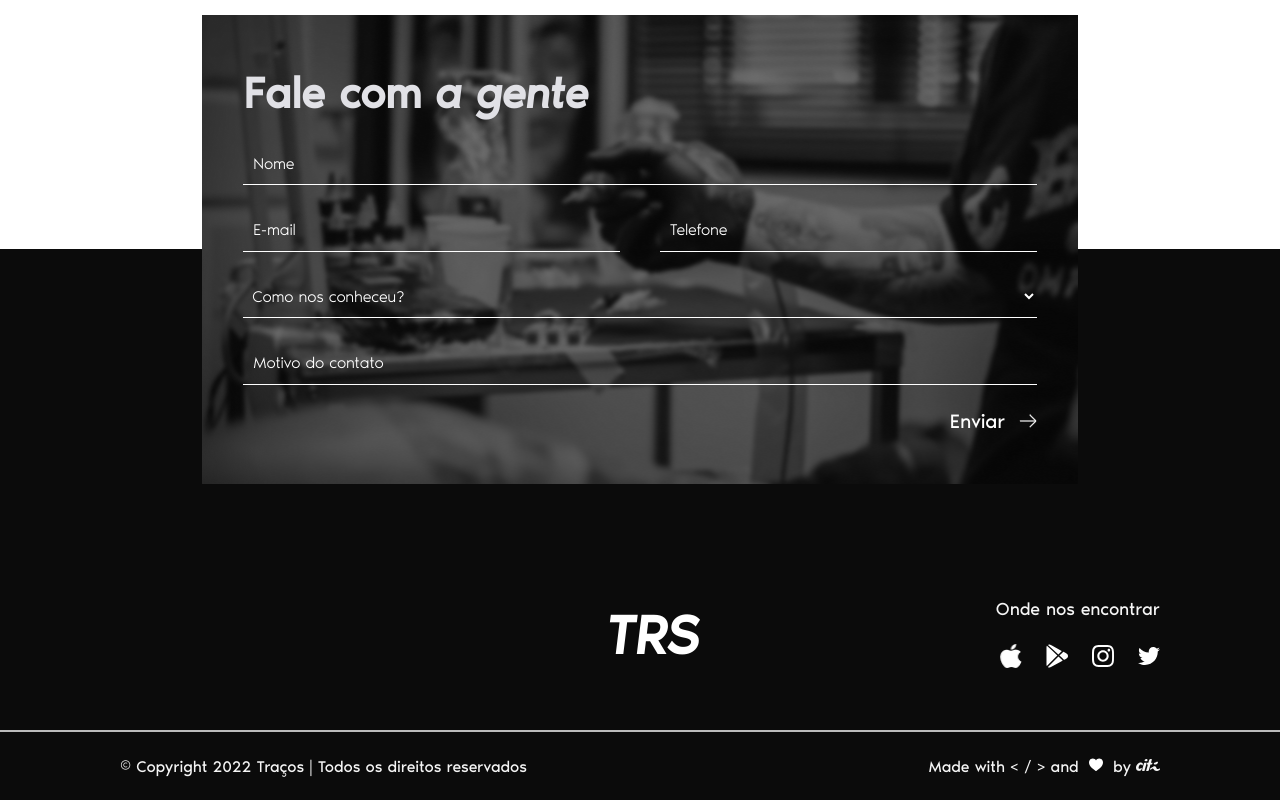
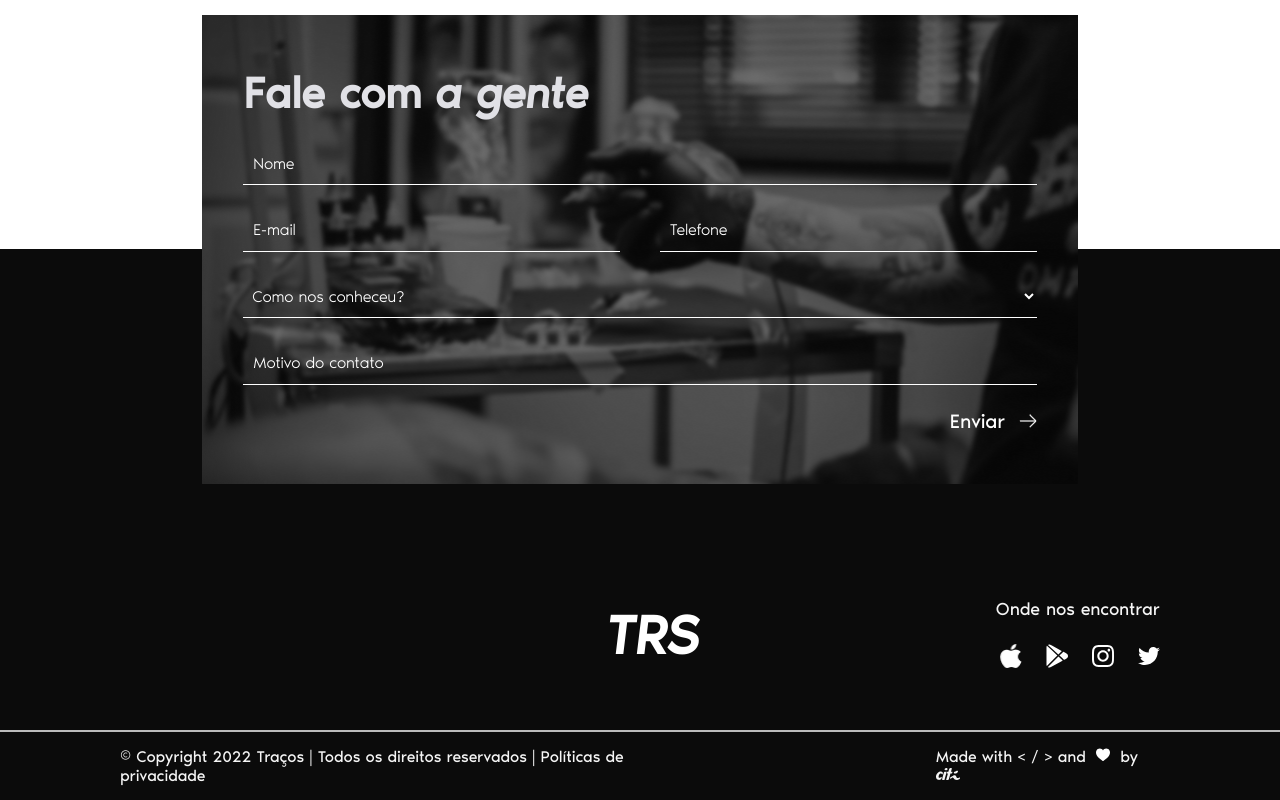
Before and after one commit to citi-onboarding/Tracos-onepage, a React (Create React App) app in the folder client/: page / in a window 1280 px wide. Shown: the part 3130-3930 px from the top of the page. Built offline with nearby package versions, Linux system fonts and the light colour scheme; no server answers.

Commit message:
feature[feature/privacy-policy-footer]: change color and width of copyright

```diff
--- a/client/src/components/Footer/index.tsx
+++ b/client/src/components/Footer/index.tsx
@@ -6,6 +6,8 @@ import {
     Social,
     SocialIcons,
     Address,
+    LinkPrivacy,
+    Privacy
 } from "./style"
 import { AppleIcon, CitiIcon, Heart, InstagramIcon, PlayStoreIcon, TwitterIcon } from "../../assets"
 import api from "../../services/api";
@@ -17,6 +19,7 @@ type footerInfos = {
     linkAppleStore: string;
     linkGooglePlay: string;
     linkInstagram: string;
+    linkPrivacy: string;
     linkTwitter: string;
     phone: string;
 }
@@ -54,7 +57,10 @@ export const Footer = () => {
                 </Box>
                 <Line></Line>
                 <Copyright>
-                    <p>© Copyright 2022 Traços | Todos os direitos reservados</p>
+                    <p>© Copyright 2022 Traços | Todos os direitos reservados
+                        <LinkPrivacy href= {infos&&infos[0].linkPrivacy} target="_blank"> | Políticas de privacidade </LinkPrivacy>
+                    </p>
+                    <Privacy><a href= {infos&&infos[0].linkPrivacy} target="_blank"> Políticas de privacidade </a></Privacy>
                     <p>Made with &lt; / &gt; and <img src={Heart} alt="heart icon"/> by <img src={CitiIcon} alt="Citi icon"/></p>
                 </Copyright>
             </Div>
--- a/client/src/components/Footer/style.ts
+++ b/client/src/components/Footer/style.ts
@@ -138,6 +138,12 @@ export const Copyright = styled.div`
         width: 24px;
         height: 14px;
     }
+    a:link {
+        text-decoration: none;
+    }
+    a {
+        color: ${themeTRS.colors.text};
+    }
     @media (max-width: 1000px) {
         flex-direction: column;
         margin-bottom: 3%;
@@ -151,6 +157,19 @@ export const Copyright = styled.div`
                 margin-left: 4px;
             }
         }
+    }
+`;
+
+export const LinkPrivacy = styled.a`
+    @media (max-width: 1000px) {
+        display: none;
+    }
+`;
+
+export const Privacy = styled.p `
+    display: none;
+    @media (max-width: 1000px) {
+        display: block;
     }
 `;
 
```
